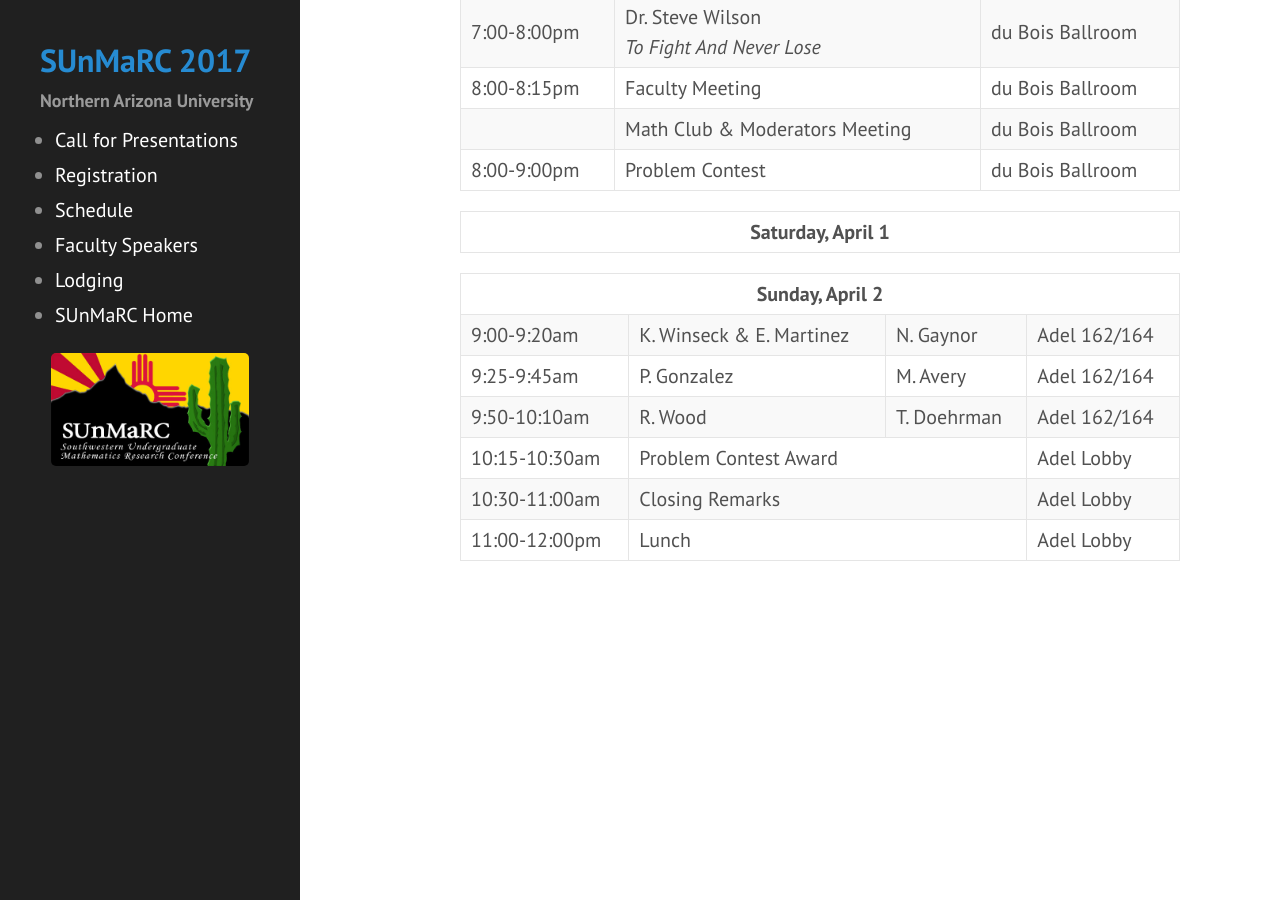
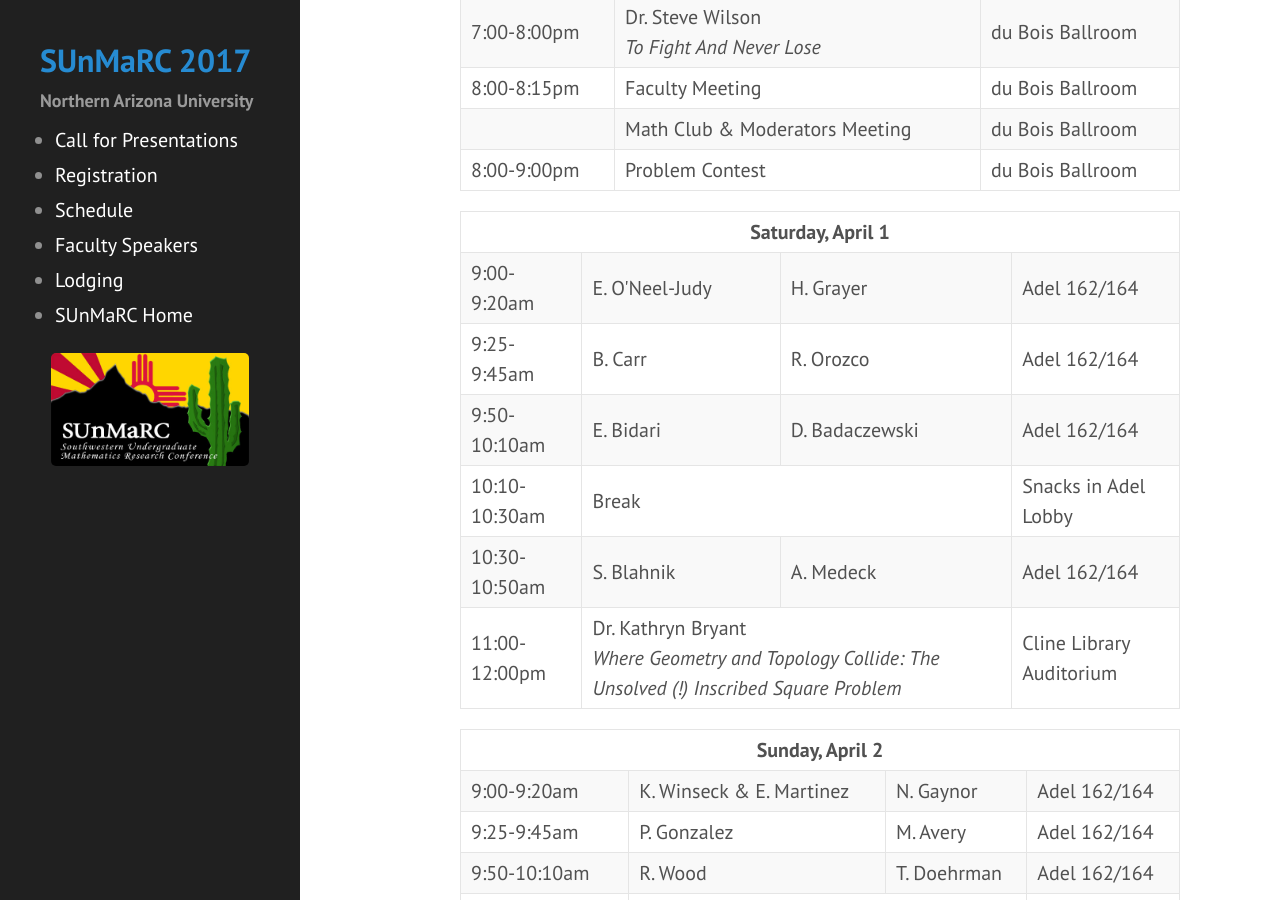
Before and after one commit to NAUMathStat/sunmarc2017, a Jekyll site: the page built from schedule.md, in a window 1280 px wide and 900 px high, scrolled down 377 px. Built offline with Jekyll 4.4.1, drawn with Linux system fonts in a browser that asks for light colours.

Commit message:
Update to schedule

```diff
--- a/schedule.md
+++ b/schedule.md
@@ -26,11 +26,11 @@ Student talks are 20 minutes long and should include time for questions at the e
 <td colspan="2">Dr. Steve Wilson<br> <i>To Fight And Never Lose</i></td>
 <td>du Bois Ballroom</td>
 </tr>
+<!-- <tr>
+<td></td>
+<td colspan="3"><i>To Fight And Never Lose</i></td>
+</tr>-->
 <tr>
-<!-- <td></td>
-<td colspan="3"><i>To Fight And Never Lose</i></td>
-</tr>
-<tr> -->
 <td>8:00-8:15pm</td>
 <td colspan="2">Faculty Meeting</td>
 <td>du Bois Ballroom</td>
@@ -55,6 +55,48 @@ Student talks are 20 minutes long and should include time for questions at the e
 <th colspan="4" style="text-align: center;">Saturday, April 1</th>
 </tr>
 </thead>
+<tr>
+<td>9:00-9:20am</td>
+<td>E. O'Neel-Judy</td>
+<td>H. Grayer</td>
+<td>Adel 162/164</td>
+</tr>
+
+<tr>
+<td>9:25-9:45am</td>
+<td>B. Carr</td>
+<td>R. Orozco</td>
+<td>Adel 162/164</td>
+</tr>
+
+<tr>
+<td>9:50-10:10am</td>
+<td>E. Bidari</td>
+<td>D. Badaczewski</td>
+<td>Adel 162/164</td>
+</tr>
+
+<tr>
+<td>10:10-10:30am</td>
+<td colspan="2">Break</td>
+<td>Snacks in Adel Lobby</td>
+</tr>
+
+<tr>
+<td>10:30-10:50am</td>
+<td>S. Blahnik</td>
+<td>A. Medeck</td>
+<td>Adel 162/164</td>
+</tr>
+
+
+
+<tr>
+<td>11:00-12:00pm</td>
+<td colspan="2">Dr. Kathryn Bryant<br> <i>Where Geometry and Topology Collide: The Unsolved (!) Inscribed Square Problem</i></td>
+<td>Cline Library Auditorium</td>
+</tr>
+
 </table>
 
 <!-- * -->
```
